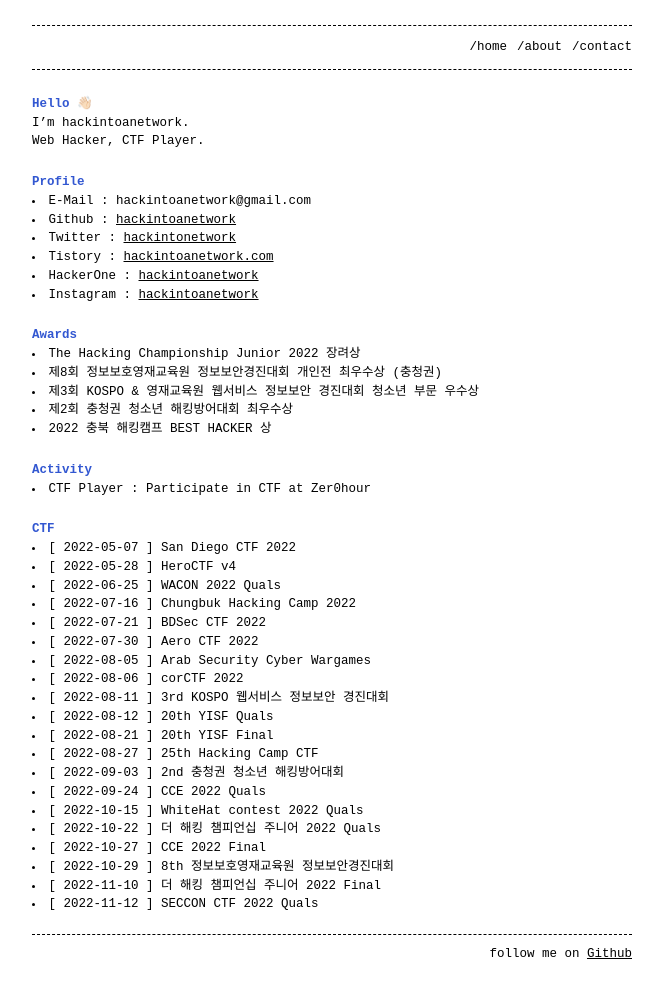
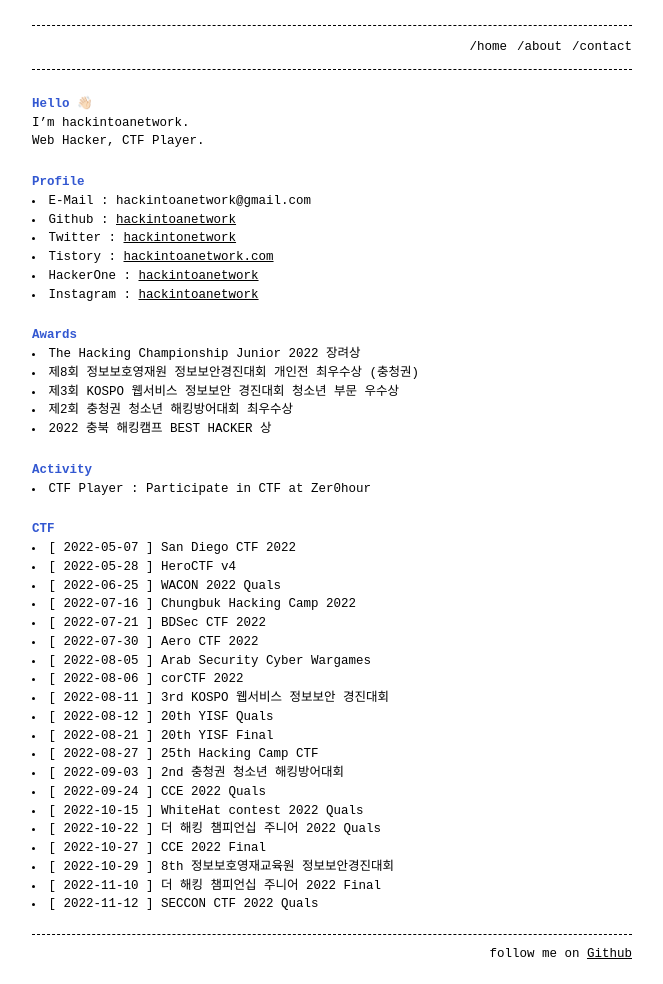
Before and after one commit to hackintoanetwork/hackintoanetwork.github.io, a Jekyll site: the page built from about.md, in a window 1280 px wide. Shown: the whole page, without its empty margins (308-971 px from the left). Built offline with Jekyll 4.4.1, drawn with Linux system fonts in a browser that asks for light colours.

Commit message:
Update about.md

```diff
--- a/about.md
+++ b/about.md
@@ -20,8 +20,8 @@ Web Hacker, CTF Player.
 # Awards
 
 <li>The Hacking Championship Junior 2022 장려상</li>
-<li>제8회 정보보호영재교육원 정보보안경진대회 개인전 최우수상 (충청권)</li>
-<li>제3회 KOSPO & 영재교육원 웹서비스 정보보안 경진대회 청소년 부문 우수상</li>
+<li>제8회 정보보호영재원 정보보안경진대회 개인전 최우수상 (충청권)</li>
+<li>제3회 KOSPO 웹서비스 정보보안 경진대회 청소년 부문 우수상</li>
 <li>제2회 충청권 청소년 해킹방어대회 최우수상</li>
 <li>2022 충북 해킹캠프 BEST HACKER 상</li>
 
```
